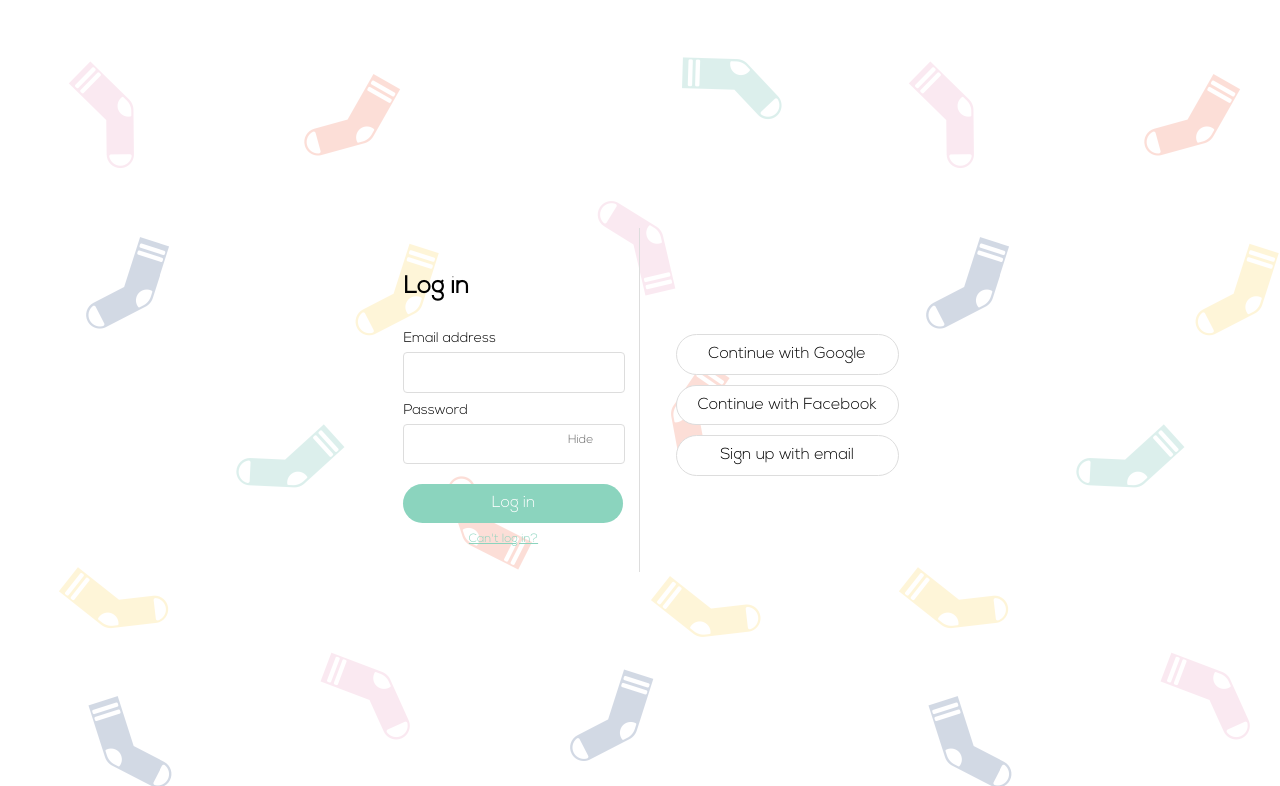
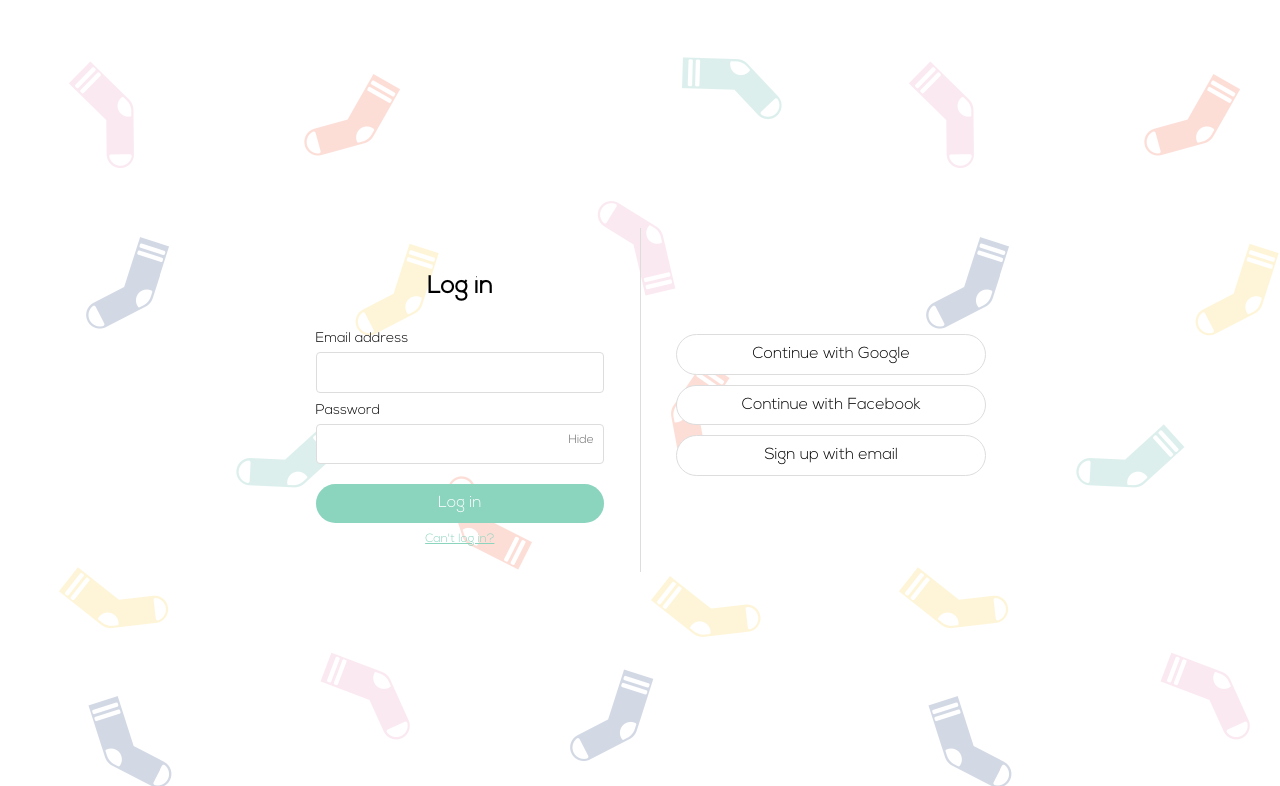
Before and after one commit to frederic-cvs-nhlstenden/sockstream, a PHP site: page /pages/login.html in a window 1280 px wide. Shown: the top 786 px of the page. Run offline with PHP 8.4, Linux system fonts and the light colour scheme.

Commit message:
Some fixes

```diff
--- a/pages/login.html
+++ b/pages/login.html
@@ -12,7 +12,7 @@
     <main>
       <div class="container">
         <div class="login-form">
-          <h2>Log in</h2>
+          <h2 class="login">Log in</h2>
           <form action="#" method="POST">
             <label for="email">Email address</label>
             <input type="email" id="email" name="email" required />
--- a/styles/login.css
+++ b/styles/login.css
@@ -13,11 +13,13 @@ body {
   width: 100%;
 }
 
-  .login-form, .social-login {
+.login-form,
+.social-login {
   display: flex;
   flex-direction: column;
   justify-content: center;
   margin: 2vw;
+  width: 25vw;
 }
 
 .separator {
@@ -26,9 +28,10 @@ body {
   margin: 0 10px;
 }
 
-  h2 {
+.login {
   font-size: 24px;
   margin-bottom: 20px;
+  text-align: center;
 }
 
 label {
@@ -37,12 +40,14 @@ body {
   margin-top: 10px;
 }
 
-  input[type="email"], input[type="password"] {
+input[type="email"],
+input[type="password"] {
   width: 100%;
   padding: 10px;
   margin-top: 5px;
   border: 1px solid #ddd;
   border-radius: 4px;
+  box-sizing: border-box;
 }
 
 .password-container {
@@ -67,6 +72,7 @@ body {
   margin-top: 20px;
   width: 100%;
   cursor: pointer;
+  box-sizing: border-box;
 }
 
 .forgot-password {
```
Lines whose indentation alone changed are shown as unchanged.
